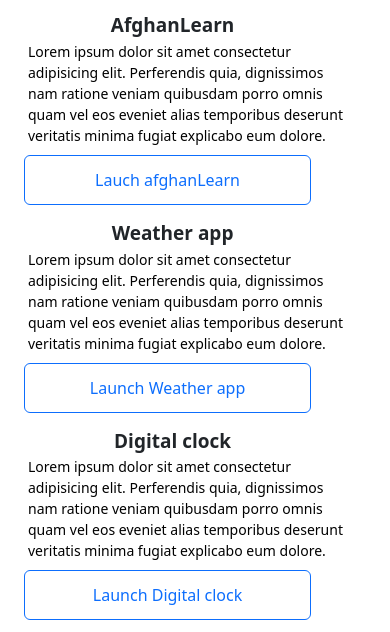
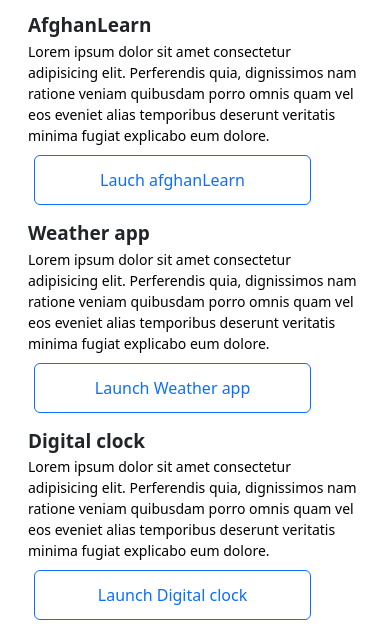
Before and after one commit to MehriaRahmani/portfolio, a plain HTML site: page index.html in a window 390 px wide. Shown: the part 220-852 px from the top of the page. Drawn offline with nearby package versions, Linux system fonts and the light colour scheme.

Commit message:
h2 and btn margin changed

```diff
--- a/style.css
+++ b/style.css
@@ -170,8 +170,9 @@ li{
   display: none;
 }
 .btn{
-  display: block;
-  margin: 0 auto;
+  display: flex;
+  justify-content: center;
+  align-items: center;
   font-size: 16px;
   padding: 12px 0px;
   margin-top: 5px;
@@ -183,14 +184,13 @@ li{
 }
 .p-1{
 font-size: 14px;
-width: 41ch;
+width: 43ch;
 text-align: left;
 margin: 0;
 }
 h2{
-  text-align: center;
-  margin-top:0;
-  margin-bottom: 0;
+  margin:0;
+  margin-left: 4px;
   font-size: 19px;
 }
 .logo{
```
